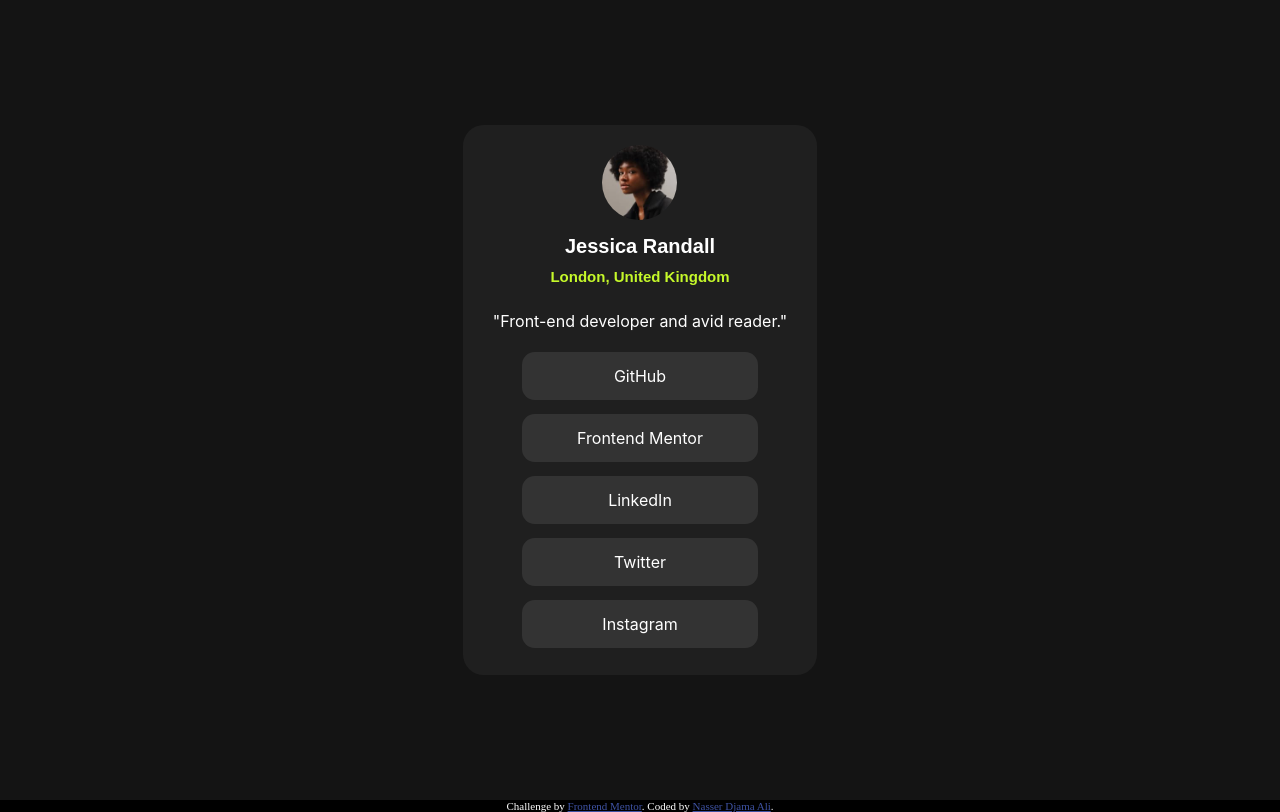
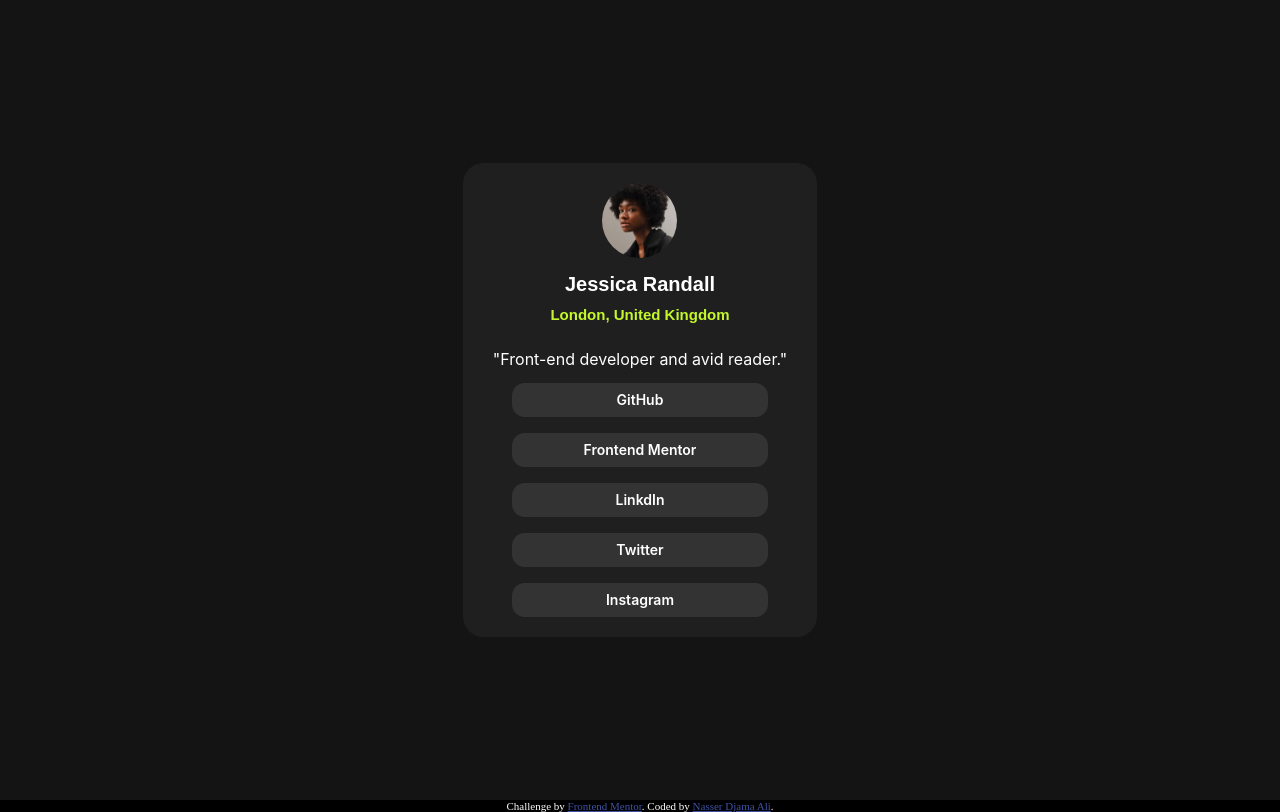
Before and after one commit to Nasserio10/SocialProfileLink, a plain HTML site: page index.html in a window 1280 px wide. Drawn offline with Linux system fonts and the light colour scheme.

Commit message:
2nd version changes
this time i changed paragraph to anchor links and hover it with different color when pointing cursor at it.

```diff
--- a/index.html
+++ b/index.html
@@ -24,23 +24,16 @@
         <h2>London, United Kingdom</h2>
       </div>
       <p class="text">"Front-end developer and avid reader."</p>
-      <div class="box">
-        <p>GitHub</p>
-      </div>
-      <div class="box">
-        <p>  Frontend Mentor</p>
+      <div class="box-links">
+        <div class="box"><a href="#">GitHub</a></div>
+        <div class="box"><a href="#">Frontend Mentor</a></div>
+        <div class="box"><a href="#">LinkdIn</a></div>
+        <div class="box"><a href="#">Twitter</a></div>
+        <div class="box"><a href="#">Instagram</a></div>
       </div>
 
-      <div class="box">
-        <p>LinkedIn</p>
+
       </div>
-      <div class="box">
-        <p>Twitter</p>
-      </div>
-      <div class="box">
-        <p>Instagram</p>
-      </div>
-    </div>
 
   </main>
 
--- a/styles.css
+++ b/styles.css
@@ -42,15 +42,36 @@ body{
   border-radius: 50%;
   width: 75px;
 }
-.box{
+.box-links {
+    width: 100%;
+    display: flex;
+    flex-direction: column;
+    align-items: center;
+    gap: 16px;
+}
+.box {
   background-color: hsl(0, 0%, 20%);
   color: white;
   text-align: center;
   width: 80%;
-  margin: 7px;
+  /* margin: 7px; */
   border-radius: 0.8rem;
   font-weight: 400;
+  padding: 10px 10px;
 
 
+}.box a{
+  display: block;
+  text-decoration: none;
+  color: white;
+  font-weight: 600;
+  font-size: 14px;
 
 }
+.box:hover {
+    background-color:  hsl(75, 94%, 57%);
+}
+
+.box:hover a{
+    color: black;
+}
```
